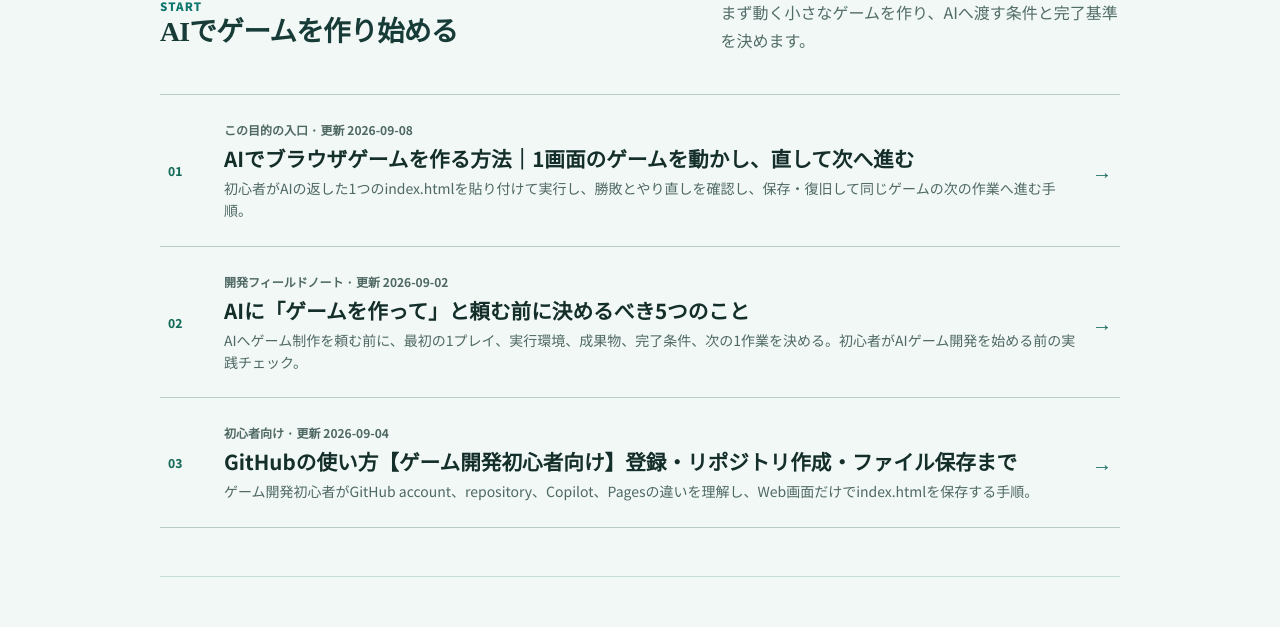
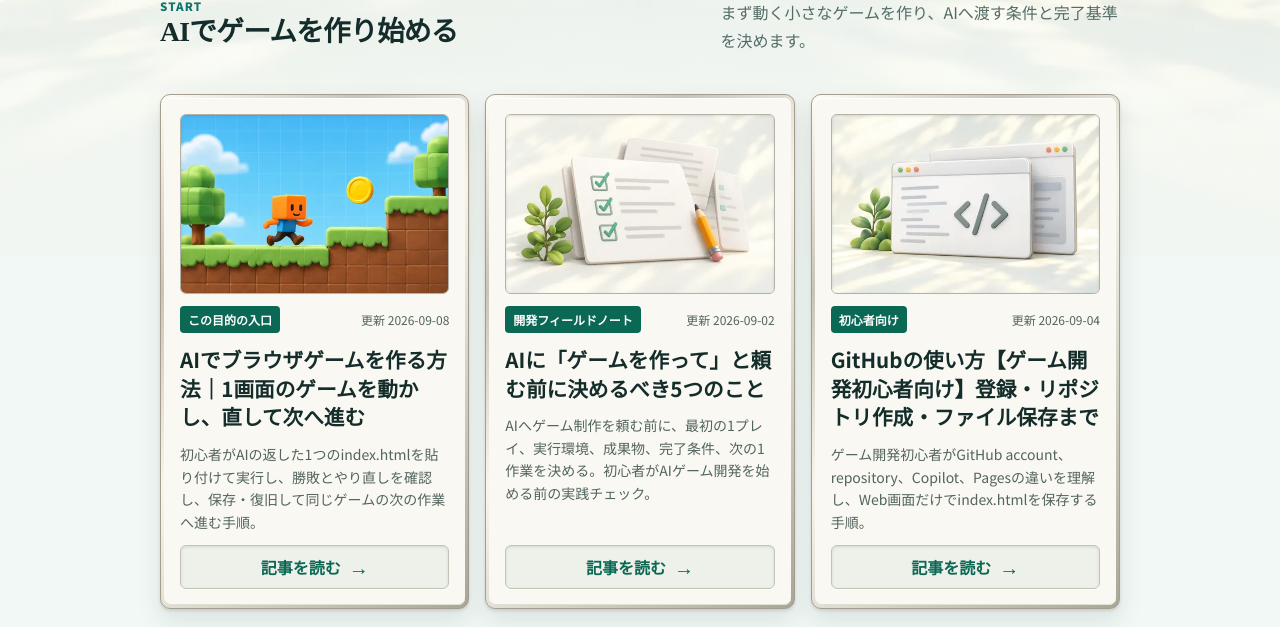
Before and after one commit to komekome898-web/GameAI-Hub, a Next.js app: page /articles in a window 1280 px wide. Shown: the part 628-1255 px from the top of the page. Built offline with nearby package versions, Linux system fonts and the light colour scheme; no server answers.

Commit message:
feat: add visual layer v2 article cards

```diff
--- a/app/articles/page.tsx
+++ b/app/articles/page.tsx
@@ -1,6 +1,10 @@
 import type { Metadata } from "next";
 import Link from "next/link";
 import { articleCategoryLabels, getArticle } from "@/data/articles";
+import {
+  getStartArticleVisual,
+  type StartArticleSlug,
+} from "@/lib/article-visuals";
 export const metadata: Metadata = {
   title: "AIゲーム開発の記事・実践ガイド",
   description:
@@ -84,7 +88,9 @@ const intents = [
 
 export default function ArticlesPage() {
   return (
-    <div className="page-shell article-hub">
+    <div className="visual-layer-v2 articles-v2-route">
+      <div className="v2-atrium-art" aria-hidden="true" />
+      <div className="page-shell article-hub v2-atrium-content">
         <header className="page-head">
         <p className="eyebrow">AI GAME DEVELOPMENT LIBRARY</p>
         <h1>今の制作課題から、次に読む手順を選ぶ</h1>
@@ -119,6 +125,44 @@ export default function ArticlesPage() {
             {group.slugs.map((slug, index) => {
               const article = getArticle(slug);
               if (!article) return null;
+              if (group.id === "start") {
+                const visual = getStartArticleVisual(slug as StartArticleSlug);
+                return (
+                  <li key={slug} className="v2-start-card-item">
+                    <Link className="v2-start-card" href={`/articles/${slug}/`}>
+                      <span className="v2-start-card-face">
+                        <span className="v2-start-card-image" aria-hidden="true">
+                          {/* Supplied 480/960 bytes are served directly so the approved assets are not re-encoded. */}
+                          {/* eslint-disable-next-line @next/next/no-img-element */}
+                          <img
+                            src={visual.src}
+                            srcSet={visual.srcSet}
+                            sizes="(max-width: 340px) calc(100vw - 36px), (max-width: 680px) calc(100vw - 62px), 352px"
+                            width="960"
+                            height="640"
+                            alt=""
+                          />
+                        </span>
+                        <span className="v2-start-card-meta">
+                          <span className="v2-start-card-label">
+                            {index === 0
+                              ? "この目的の入口"
+                              : articleCategoryLabels[article.category]}
+                          </span>
+                          <small>更新 {article.updatedAt}</small>
+                        </span>
+                        <strong>{article.title}</strong>
+                        <span className="v2-start-card-description">
+                          {article.description}
+                        </span>
+                        <span className="v2-start-card-read" aria-hidden="true">
+                          記事を読む <b>→</b>
+                        </span>
+                      </span>
+                    </Link>
+                  </li>
+                );
+              }
               return (
                 <li key={slug}>
                   <Link href={`/articles/${slug}/`}>
@@ -156,5 +200,6 @@ export default function ArticlesPage() {
         </Link>
         </section>
       </div>
+    </div>
   );
 }
--- a/app/layout.tsx
+++ b/app/layout.tsx
@@ -2,6 +2,7 @@ import type { Metadata } from "next";
 import Link from "next/link";
 import { Noto_Sans_JP, Noto_Serif_JP } from "next/font/google";
 import "./globals.css";
+import "./visual-layer-v2.css";
 import { Header } from "@/components/Header";
 import { GoogleAnalytics } from "@/components/GoogleAnalytics";
 import { site } from "@/lib/site";
--- /dev/null
+++ b/app/visual-layer-v2.css
@@ -0,0 +1,271 @@
+/* Issue #155 V1: scoped Mint Atrium and Crafted Ceramic treatment. */
+.visual-layer-v2 {
+  --v2-canvas: #f2f6f2;
+  --v2-ceramic: #faf8f2;
+  --v2-recess: #eef1e9;
+  --v2-ink: #142d2b;
+  --v2-muted: #52645e;
+  --v2-primary: #0b6855;
+  --v2-primary-hover: #075440;
+  --v2-metal: #a59e8e;
+  --v2-edge: #bfc8bc;
+}
+
+.articles-v2-route {
+  position: relative;
+  isolation: isolate;
+  min-width: 0;
+  color: var(--v2-ink);
+}
+
+.articles-v2-route .v2-atrium-art {
+  position: absolute;
+  z-index: -1;
+  top: 0;
+  left: 50%;
+  width: 100dvw;
+  height: 620px;
+  transform: translateX(-50%);
+  pointer-events: none;
+  background-color: var(--v2-canvas);
+  background-image: linear-gradient(to bottom, transparent 58%, var(--v2-canvas) 100%),
+    url("/visual-v2/backgrounds/mint-atrium-768.webp");
+  background-position: center top;
+  background-repeat: no-repeat;
+  background-size: cover;
+}
+
+.articles-v2-route .v2-atrium-content {
+  position: relative;
+  z-index: 1;
+  min-width: 0;
+}
+
+.articles-v2-route .article-hub > .page-head {
+  margin-inline: calc(var(--space-5) * -1);
+  padding-inline: var(--space-5);
+  border-radius: 0 0 10px 10px;
+  background: rgb(250 248 242 / 94%);
+}
+
+.articles-v2-route #start .article-cluster-list {
+  display: grid;
+  grid-template-columns: repeat(3, minmax(0, 1fr));
+  gap: var(--space-4);
+  border-top: 0;
+}
+
+.articles-v2-route #start .v2-start-card-item {
+  min-width: 0;
+  border: 0;
+}
+
+.articles-v2-route #start .v2-start-card {
+  display: block;
+  height: 100%;
+  min-width: 0;
+  padding: 3px;
+  border: 1px solid var(--v2-metal);
+  border-radius: 10px;
+  background: linear-gradient(135deg, #fffdf5 0%, #cac4b6 24%, #f8f6ec 48%, #aaa697 100%);
+  box-shadow: 0 2px 3px rgb(27 45 36 / 12%), 0 12px 24px rgb(27 45 36 / 10%);
+  color: var(--v2-ink);
+  text-decoration: none;
+}
+
+.articles-v2-route #start .v2-start-card:hover {
+  background: linear-gradient(135deg, #fffdf5 0%, #c2bdaf 24%, #f8f6ec 48%, #9f9b8d 100%);
+}
+
+.v2-start-card-face {
+  display: flex;
+  min-width: 0;
+  height: 100%;
+  flex-direction: column;
+  gap: var(--space-3);
+  padding: var(--space-4);
+  border-radius: 7px;
+  background: var(--v2-ceramic);
+  box-shadow: inset 0 1px 0 #fff, inset 0 -1px 0 #e1ded2;
+}
+
+.v2-start-card-image {
+  position: relative;
+  aspect-ratio: 3 / 2;
+  overflow: hidden;
+  border: 1px solid #b4b2a6;
+  border-radius: 6px;
+  background: var(--v2-recess);
+  box-shadow: inset 0 1px 2px rgb(27 45 36 / 16%);
+}
+
+.v2-start-card-image::after {
+  position: absolute;
+  inset: 0;
+  box-shadow: inset 0 1px 3px rgb(27 45 36 / 14%);
+  content: "";
+  pointer-events: none;
+}
+
+.v2-start-card-image img {
+  display: block;
+  width: 100%;
+  height: 100%;
+  object-fit: cover;
+}
+
+.v2-start-card-meta {
+  display: flex;
+  align-items: center;
+  justify-content: space-between;
+  gap: var(--space-2);
+}
+
+.v2-start-card-meta small {
+  color: var(--v2-muted);
+  font-size: var(--type-meta);
+  white-space: nowrap;
+}
+
+.v2-start-card-label {
+  padding: 3px 8px;
+  border-radius: 4px;
+  background: var(--v2-primary);
+  color: #fff;
+  font-size: var(--type-meta);
+  font-weight: 750;
+}
+
+.v2-start-card-face > strong {
+  font-size: var(--type-h3);
+  line-height: var(--leading-h3);
+  overflow-wrap: anywhere;
+}
+
+.v2-start-card-description {
+  color: var(--v2-muted);
+  font-size: var(--type-small);
+  line-height: var(--leading-small);
+}
+
+.v2-start-card-read {
+  display: flex;
+  min-height: 44px;
+  align-items: center;
+  justify-content: center;
+  gap: var(--space-2);
+  margin-top: auto;
+  border: 1px solid #c2c5b6;
+  border-radius: 6px;
+  background: var(--v2-recess);
+  box-shadow: inset 0 1px 3px rgb(40 50 35 / 13%), 0 1px 0 #fff;
+  color: var(--v2-primary);
+  font-weight: 750;
+}
+
+.v2-start-card-read b {
+  color: inherit;
+}
+
+.visual-layer-v2 :is(a, button, input, textarea, select):focus-visible {
+  outline: 3px solid var(--v2-primary);
+  outline-offset: 3px;
+  box-shadow: 0 0 0 2px #fff;
+}
+
+@media (min-width: 681px) {
+  .articles-v2-route .v2-atrium-art {
+    height: 740px;
+    background-image: linear-gradient(to bottom, transparent 58%, var(--v2-canvas) 100%),
+      url("/visual-v2/backgrounds/mint-atrium-1280.webp");
+  }
+}
+
+@media (min-width: 1024px) {
+  .articles-v2-route .v2-atrium-art {
+    height: 820px;
+    background-image: linear-gradient(to bottom, transparent 58%, var(--v2-canvas) 100%),
+      url("/visual-v2/backgrounds/mint-atrium-1672.webp");
+  }
+}
+
+@media (max-width: 680px) {
+  .articles-v2-route .article-hub > .page-head {
+    margin-inline: calc(var(--gutter) * -1);
+    padding-inline: var(--gutter);
+  }
+
+  .articles-v2-route #start .article-cluster-list {
+    grid-template-columns: 1fr;
+  }
+
+  .articles-v2-route #start .v2-start-card {
+    padding: 2px;
+    border-radius: 8px;
+    box-shadow: 0 2px 3px rgb(27 45 36 / 10%), 0 6px 12px rgb(27 45 36 / 8%);
+  }
+
+  .v2-start-card-face {
+    padding: 14px;
+  }
+}
+
+@media (max-width: 340px) {
+  .articles-v2-route .v2-atrium-art {
+    display: none;
+    background-image: none;
+  }
+
+  .articles-v2-route .article-hub > .page-head {
+    margin-inline: 0;
+    padding-inline: 0;
+    background: var(--v2-canvas);
+  }
+
+  .articles-v2-route #start .v2-start-card {
+    padding: 0;
+    border-color: var(--v2-edge);
+    border-radius: 6px;
+    background: var(--v2-ceramic);
+    box-shadow: none;
+  }
+
+  .articles-v2-route #start .v2-start-card-face {
+    box-shadow: none;
+  }
+
+  .articles-v2-route #start .v2-start-card-description {
+    display: block;
+  }
+}
+
+@media (prefers-reduced-motion: reduce) {
+  .visual-layer-v2 *,
+  .visual-layer-v2 *::before,
+  .visual-layer-v2 *::after {
+    animation: none !important;
+    transition: none !important;
+    scroll-behavior: auto !important;
+  }
+}
+
+@media (forced-colors: active) {
+  .articles-v2-route .v2-atrium-art {
+    display: none;
+  }
+
+  .articles-v2-route .article-hub > .page-head,
+  .articles-v2-route #start .v2-start-card,
+  .v2-start-card-face,
+  .v2-start-card-read {
+    border: 1px solid ButtonText;
+    background: Canvas;
+    box-shadow: none;
+    color: CanvasText;
+  }
+
+  .visual-layer-v2 :focus-visible {
+    outline: 3px solid Highlight;
+    box-shadow: none;
+  }
+}
--- /dev/null
+++ b/lib/article-visuals.ts
@@ -0,0 +1,15 @@
+export const startArticleVisuals = {
+  "ai-browser-game-how-to": "game-creation",
+  "before-asking-ai-build-game": "planning",
+  "github-beginner-game-development": "development",
+} as const;
+
+export type StartArticleSlug = keyof typeof startArticleVisuals;
+
+export function getStartArticleVisual(slug: StartArticleSlug) {
+  const visual = startArticleVisuals[slug];
+  return {
+    src: `/visual-v2/thumbnails/${visual}-960.webp`,
+    srcSet: `/visual-v2/thumbnails/${visual}-480.webp 480w, /visual-v2/thumbnails/${visual}-960.webp 960w`,
+  };
+}
```
Also changed, not shown: 16 other files (tests, documents, lock files or other folders). Lines whose indentation alone changed are shown as unchanged.
